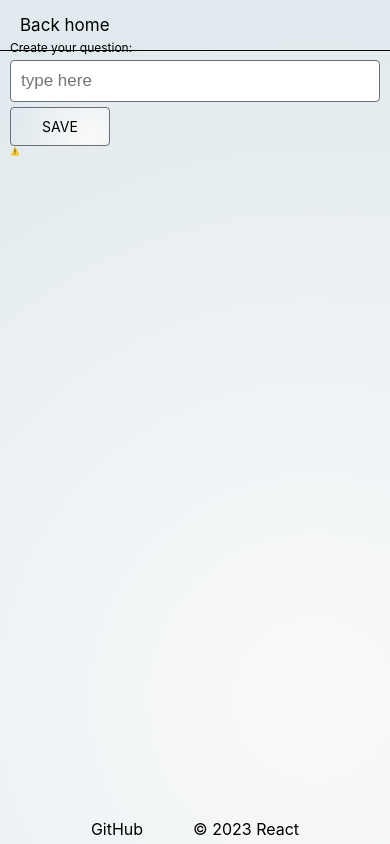
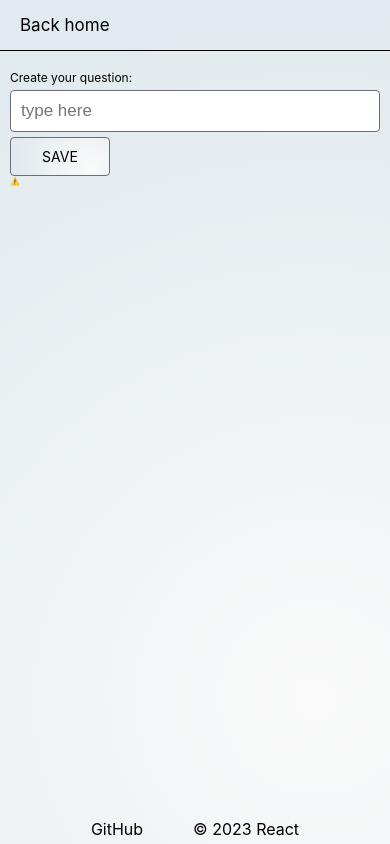
Before and after one commit to galinavikst/vote, a React (Create React App) app: page /forms in a window 390 px wide. Built offline with nearby package versions, Linux system fonts and the light colour scheme; no server answers.

Commit message:
feat: add css, fix @media

```diff
--- a/src/components/Lottie.tsx
+++ b/src/components/Lottie.tsx
@@ -55,7 +55,7 @@ export function LottieSet() {
   return (
     <Player
       src={lottieSrc}
-      className="player_pencil animate__animated animate__backInDown"
+      className="player_pencil animate__animated animate__zoomIn"
       autoplay
       loop
     />
--- a/src/css/header-footer.css
+++ b/src/css/header-footer.css
@@ -10,7 +10,7 @@ header {
   border-bottom: 1px solid;
   position: absolute;
   width: 100%;
-  top: 0;
+  z-index: 1;
 }
 
 header a {
--- a/src/css/media.css
+++ b/src/css/media.css
@@ -1,6 +1,4 @@
 @media (max-width: 768px) {
-  body {
-  }
   .options_form_wrapper,
   .question_form {
     width: 70%;
@@ -8,12 +6,13 @@
 }
 
 @media (max-width: 426px) {
-  body {
-  }
-
   .error {
     top: -18px;
     right: 0;
+  }
+
+  .app_wrapper {
+    padding: 70px 10px;
   }
 
   .app_wrapper,
@@ -21,9 +20,6 @@
     flex-direction: column;
   }
 
-  .app_wrapper {
-    padding: 40px 10px;
-  }
   .options_form_wrapper,
   .question_form,
   .lookup_wrapper,
--- a/src/css/options-form.css
+++ b/src/css/options-form.css
@@ -2,7 +2,6 @@
   display: flex;
   flex-direction: column;
   gap: 30px;
-  width: 50%;
 }
 
 .options_form {
--- a/src/css/voting-page.css
+++ b/src/css/voting-page.css
@@ -6,7 +6,7 @@
   gap: 20px;
   max-width: 1200px;
   margin: 0 auto;
-  padding: 30px 0;
+  padding: 70px 20px;
   min-height: 100vh;
 }
 
@@ -79,6 +79,6 @@
 .total_votes {
   font-size: 15px;
   position: absolute;
-  top: 5px;
+  top: 50px;
   opacity: 0.3;
 }
--- a/src/index.css
+++ b/src/index.css
@@ -117,11 +117,15 @@ a {
   max-width: 1200px;
   margin: 0 auto;
   padding: 70px 20px;
-  /* min-height: 500px; */
+}
+
+.app_wrapper > .question_form {
+  align-self: center;
 }
 
 .lf-player-container,
 .question_form,
+.options_form_wrapper,
 .lookup_wrapper {
   width: 50%;
   height: 80%;
@@ -129,6 +133,7 @@ a {
 
 .player_pencil {
   width: 100%;
+  height: 450px;
 }
 
 .input_label_wrapper {
@@ -174,7 +179,7 @@ a {
 h1 {
   text-align: center;
   backdrop-filter: blur(40px);
-  width: 100vw;
+  width: 100%;
   position: absolute;
   top: 15%;
   line-height: 1.5;
@@ -187,11 +192,19 @@ h1 {
 
 ol {
   padding: 20px 0;
-  display: flex;
-  flex-direction: column;
-  gap: 10px;
+}
+
+ol li:nth-child(odd) {
+  background: var(--main-bg-gradient);
 }
 
 ol > li {
   font-size: 17px;
+  line-height: 2;
+  padding: 0 5px;
+  border-radius: 5px;
 }
+
+ol > li:hover {
+  cursor: pointer;
+}
--- a/src/pages/HomePage.tsx
+++ b/src/pages/HomePage.tsx
@@ -61,7 +61,9 @@ export default function HomePage() {
   return (
     <div>
       <div className="hero_wrapper">
-        <h1>Be the part of decision</h1>
+        <h1 className=" animate__animated animate__fadeIn">
+          Be the part of decision
+        </h1>
         <div className="hero">
           <button className="create_poll_btn" onClick={sendToQuestionForm}>
             create your poll
--- a/src/pages/VotingPage.tsx
+++ b/src/pages/VotingPage.tsx
@@ -3,6 +3,7 @@ import { OptionsToVote } from "../components/OptionsToVote";
 import { useSelector } from "react-redux";
 import { options } from "../store/optionsFormSlice";
 import "../css/voting-page.css";
+import "../css/media.css";
 import createVotingBlock, { getTotalClicks } from "../components/servise";
 import { Question } from "../components/Question";
 import { isPercentage, isResult } from "../store/votingPageSlice";
```
